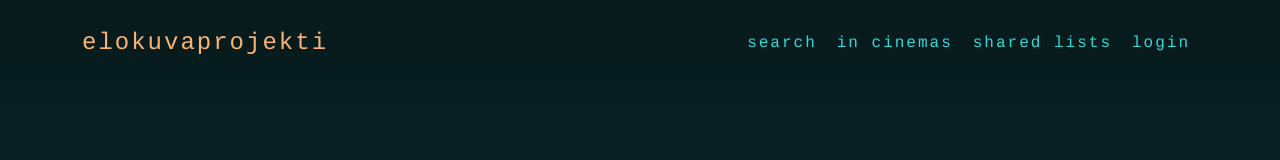
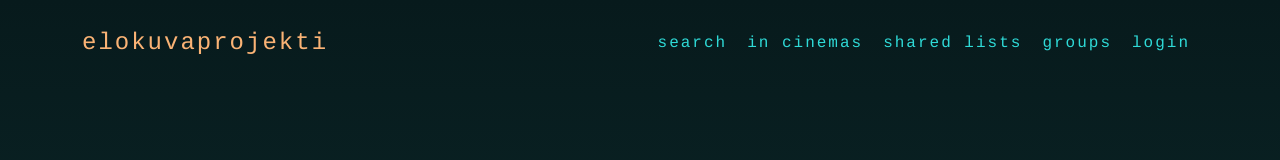
Before and after one commit to tommiLipponen/Elokuvaprojekti, a React (Vite) app in the folder frontend/: page / in a window 1280 px wide. Shown: the top 160 px of the page. Built offline with nearby package versions, Linux system fonts and the light colour scheme; no server answers; a web font is replaced by a local one.

Commit message:
Keep groups link public for logged-out users

```diff
--- a/frontend/src/components/Navbar.jsx
+++ b/frontend/src/components/Navbar.jsx
@@ -52,6 +52,10 @@ function Navbar() {
               shared lists
             </Nav.Link>
 
+            <Nav.Link as={Link} to="/groups">
+              groups
+            </Nav.Link>
+
             {!accessToken ? (
               <Nav.Link as={Link} to="/login">
                 login
@@ -60,10 +64,6 @@ function Navbar() {
               <>
                 <Nav.Link as={Link} to="/favorites">
                   favorites
-                </Nav.Link>
-
-                <Nav.Link as={Link} to="/groups">
-                  groups
                 </Nav.Link>
 
                 <Nav.Link as={Link} to="/profile">
```
